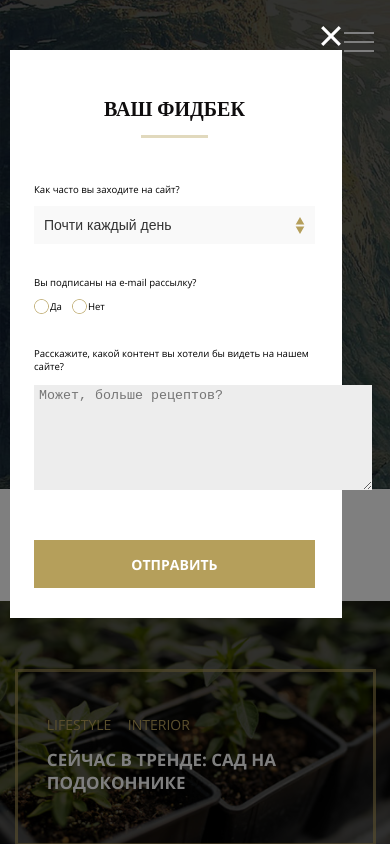
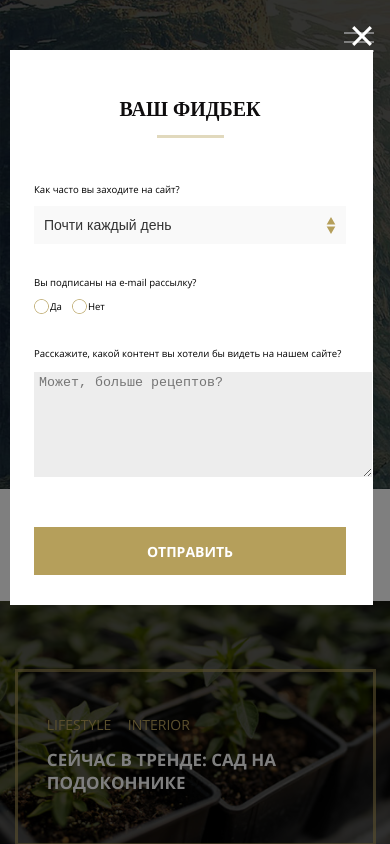
Before and after one commit to Kira667/diplom-Kira667, a plain HTML site: page index.html in a window 390 px wide. Shown: the top 844 px of the page. Drawn offline with Linux system fonts and the light colour scheme; files whose address does not match are found by name.

Commit message:
Add files via upload

```diff
--- a/style.css
+++ b/style.css
@@ -1431,7 +1431,7 @@
      margin-right: 10px;
      top: 50px;
 
-     width: 72%;
+     width: 80%;
      position: relative;
      z-index: 3;
      background-color: #ffffff;
```
